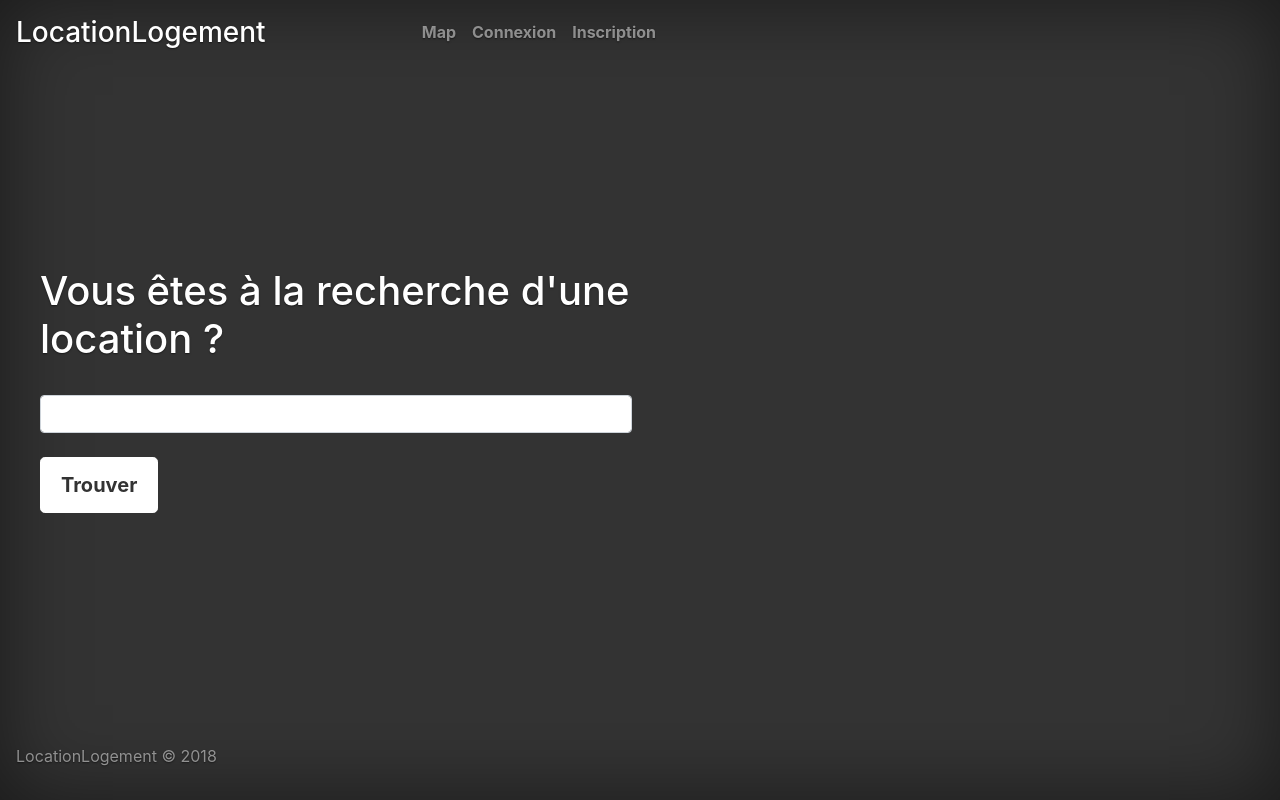
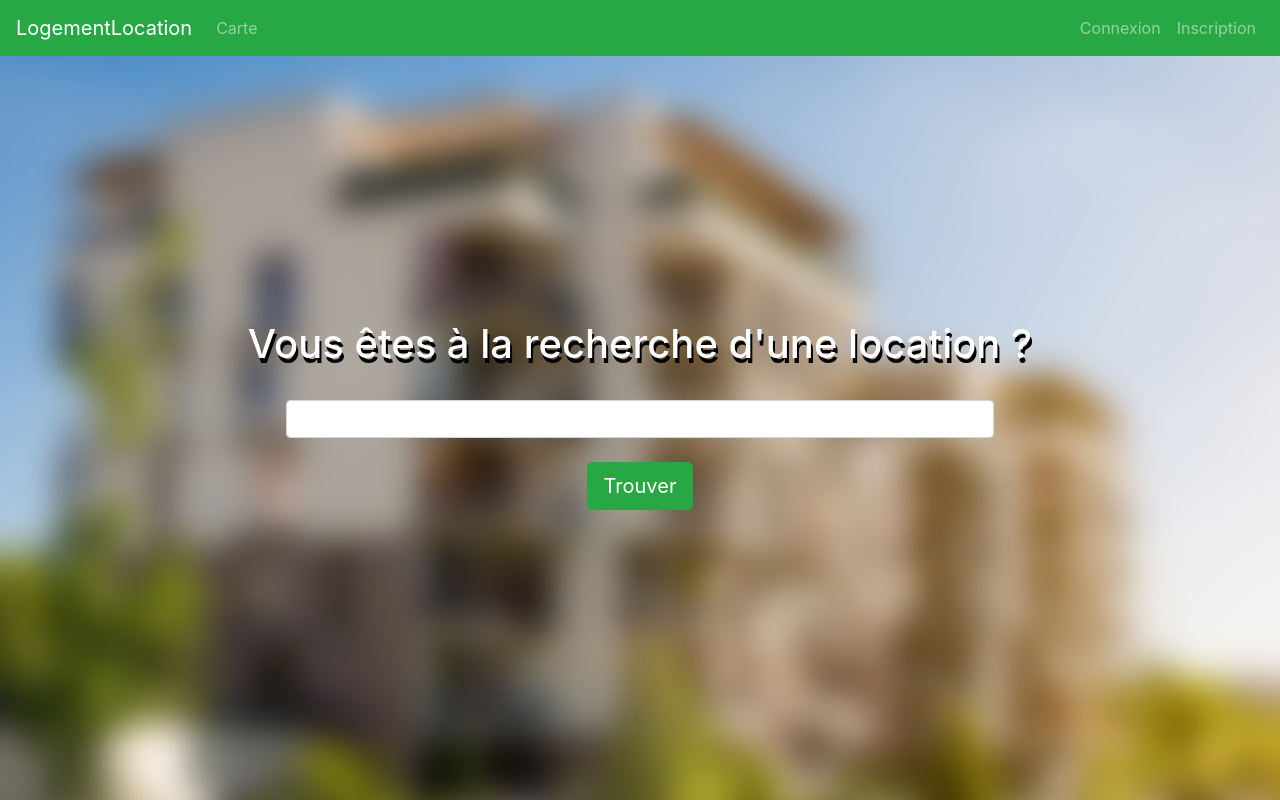
Before and after one commit to clem-tri/LocationLogement, a Symfony app: template templates/app/index.html.twig in a window 1280 px wide. Run offline with Twig, Linux system fonts and the light colour scheme; the template is opened without the code that fills it, so the values that code supplies are empty; some libraries are stand-ins or nearby versions.

Commit message:
new style / calendar

```diff
--- a/public/css/cover.css
+++ /dev/null
@@ -1,112 +0,0 @@
-/*
- * Globals
- */
-
-/* Links */
-a,
-a:focus,
-a:hover {
-  color: #fff;
-}
-
-/* Custom default button */
-.btn-secondary,
-.btn-secondary:hover,
-.btn-secondary:focus {
-  color: #333;
-  text-shadow: none; /* Prevent inheritance from `body` */
-  background-color: #fff;
-  border: .05rem solid #fff;
-}
-
-
-/*
- * Base structure
- */
-
-html,
-body {
-  height: 100%;
-  background-color: #333;
-}
-
-body {
-  display: -ms-flexbox;
-  display: flex;
-  color: #fff;
-  text-shadow: 0 .05rem .1rem rgba(0, 0, 0, .5);
-  box-shadow: inset 0 0 5rem rgba(0, 0, 0, .5);
-}
-
-.cover-container {
-  max-width: 42em;
-}
-
-
-/*
- * Header
- */
-.masthead {
-  margin-bottom: 2rem;
-}
-
-.masthead-brand {
-  margin-bottom: 0;
-}
-
-.nav-masthead .nav-link {
-  padding: .25rem 0;
-  font-weight: 700;
-  color: rgba(255, 255, 255, .5);
-  background-color: transparent;
-  border-bottom: .25rem solid transparent;
-}
-
-.nav-masthead .nav-link:hover,
-.nav-masthead .nav-link:focus {
-  border-bottom-color: rgba(255, 255, 255, .25);
-}
-
-.nav-masthead .nav-link + .nav-link {
-  margin-left: 1rem;
-}
-
-.nav-masthead .active {
-  color: #fff;
-  border-bottom-color: #fff;
-}
-
-@media (min-width: 48em) {
-  .masthead-brand {
-    float: left;
-  }
-  .nav-masthead {
-    float: right;
-  }
-}
-
-
-/*
- * Cover
- */
-.cover {
-  padding: 0 1.5rem;
-}
-.cover .btn-lg {
-  padding: .75rem 1.25rem;
-  font-weight: 700;
-}
-
-
-/*
- * Footer
- */
-.mastfoot {
-  color: rgba(255, 255, 255, .5);
-}
-
-#mapid {
-
-  height: 800px;
-  width: 1400px;
- }
--- a/templates/main.css
+++ b/public/css/main.css
@@ -6,14 +6,24 @@
  color:#fff;
  text-shadow: black 2px 5px;
 }
+
 body{
-  padding-top: 5rem;
-  background-image: url("background.jpg");
+    padding-top: 5rem;
+}
+
+body.home{
+  background-image: url("../background.jpg");
   background-repeat: no-repeat;
   background-position: center top;
 }
+
+
 
 nav .navbar{
   background-color: #28a745;
   border: 2px solid #19672b;
 }
+
+#mapid{
+    height:800px;
+}
--- a/src/Controller/front/AppController.php
+++ b/src/Controller/front/AppController.php
@@ -26,7 +26,7 @@ class AppController extends AbstractController
      */
     public function map(Request $request): Response
     {
-        return $this->render('map.html.twig', []);
+        return $this->render('app/map.html.twig', []);
     }
 
     /**
--- a/templates/app/index.html.twig
+++ b/templates/app/index.html.twig
@@ -1,22 +1,21 @@
-{% extends 'header.html.twig' %}
+{% include 'header.html.twig' %}
+{% block body %}
+    <body class="home">
 
+    <main role="main" class="container">
 
-{% block body %}
-<main role="main" class="inner cover">
-        <!--<h1 class="cover-heading">Bienvenue</h1>-->
-        <h1 class="cover-heading">Vous êtes à la recherche d'une location ? </h1><br>
-        <form  class="form-group">
-        <input  class="form-control" type="search">
-        <p class="form-group"><br>
-          <a href="/map" class="btn btn-lg btn-secondary">Trouver</a>
-        </p>
-        </form>
-      </main>
+        <div class="starter-template">
+            <h1>Vous êtes à la recherche d'une location ? </h1><br>
+            <form  class="form-group">
+                <input class="col-md-8 offset-2 form-control" type="search">
+                <p class="form-group"><br>
+                    <a href="/map" class="btn btn-lg btn-success">Trouver</a>
+                </p>
+            </form>
+        </div>
 
+    </main>
 
-
+    </body>
 
 {% endblock %}
-{% block footer %}
-{% include 'footer.html.twig' %}
-{% endblock %}
--- a/templates/footer.html.twig
+++ /dev/null
@@ -1,5 +0,0 @@
-<footer class="mastfoot mt-auto">
-    <div class="inner">
-        <p>LocationLogement © 2018</p>
-    </div>
-</footer>
--- a/templates/header.html.twig
+++ b/templates/header.html.twig
@@ -1,14 +1,12 @@
-<!DOCTYPE html>
-<html lang="fr">
+<!doctype html>
+<html lang="en">
 <head>
     <meta charset="utf-8">
     <meta name="viewport" content="width=device-width, initial-scale=1, shrink-to-fit=no">
     <meta name="description" content="">
     <meta name="author" content="">
-    <link rel="icon" href="../../../../favicon.ico">
 
-    <title>LocationLogement</title>
-
+    <title>Location Logement</title>
 
     <link rel="stylesheet" href="https://stackpath.bootstrapcdn.com/bootstrap/4.1.3/css/bootstrap.min.css" integrity="sha384-MCw98/SFnGE8fJT3GXwEOngsV7Zt27NXFoaoApmYm81iuXoPkFOJwJ8ERdknLPMO" crossorigin="anonymous">
     <script src="https://code.jquery.com/jquery-3.3.1.slim.min.js" integrity="sha384-q8i/X+965DzO0rT7abK41JStQIAqVgRVzpbzo5smXKp4YfRvH+8abtTE1Pi6jizo" crossorigin="anonymous"></script>
@@ -19,6 +17,8 @@
             crossorigin="">
 
     </script>
+    <script src="{{ asset('js/fecha.js') }}"></script>
+    <script src="{{ asset('js/hotel-datepicker.js') }}"></script>
 
 
     {# CSS #}
@@ -26,40 +26,28 @@
     <link rel="stylesheet" href="https://unpkg.com/leaflet@1.3.4/dist/leaflet.css"
           integrity="sha512-puBpdR0798OZvTTbP4A8Ix/l+A4dHDD0DGqYW6RQ+9jxkRFclaxxQb/SJAWZfWAkuyeQUytO7+7N4QKrDh+drA=="
           crossorigin=""/>
-    <link href="{{ asset('css/cover.css') }}" rel="stylesheet">
-
+    <link href="{{ asset('css/main.css') }}" rel="stylesheet">
 </head>
 
+<nav class="navbar navbar-expand-md navbar-dark bg-success fixed-top">
+    <a class="navbar-brand" href="{{ path('home') }}">LogementLocation</a>
+    <button class="navbar-toggler" type="button" data-toggle="collapse" data-target="#navbarsExampleDefault" aria-controls="navbarsExampleDefault" aria-expanded="false" aria-label="Toggle navigation">
+        <span class="navbar-toggler-icon"></span>
+    </button>
 
-
-<div class="cover-container d-flex h-100 p-3 flex-column">
-    <header class="masthead mb-auto">
-        <div class="inner">
-            <h3 class="masthead-brand"><a href="{{ path('home') }}">LocationLogement</a></h3>
-            <nav class="nav nav-masthead justify-content-center">
-                <a class="nav-link" href="{{ path('map') }}">Map</a>
+    <div class="collapse navbar-collapse" id="navbarsExampleDefault">
+        <ul class="navbar-nav mr-auto">
+            <li class="nav-item">
+                <a class="nav-link" href="{{ path('map') }}">Carte</a>
+            </li>
+        </ul>
+        <ul class="navbar-nav form-inline my-2 my-lg-0">
             {% if app.user %}
                 <a class="nav-link"><span>{{ app.user.email }}</span></a>
             {% else %}
                 <a class="nav-link" href="{{ path('login') }}">Connexion</a>
                 <a class="nav-link" href="{{ path('app_front_registration_register') }}">Inscription</a>
             {% endif %}
-
+        </ul>
+    </div>
 </nav>
-        </div>
-    </header>
-    <body>
-    {% block body %}
-    {% endblock %}
-
-    <script src="{{ asset('js/fecha.js') }}"></script>
-    <script src="{{ asset('js/hotel-datepicker.js') }}"></script>
-
-    </body>
-     {% block footer %}
-    {% endblock %}
-</div>
-
-
-
-</html>
```
Also changed, not shown: templates/app/map.html.twig (renamed from templates/map.html.twig, +7 -32 lines), templates/index.html (deleted, +0 -63 lines), public/background.jpg (renamed from templates/background.jpg). Lines whose indentation alone changed are shown as unchanged.
